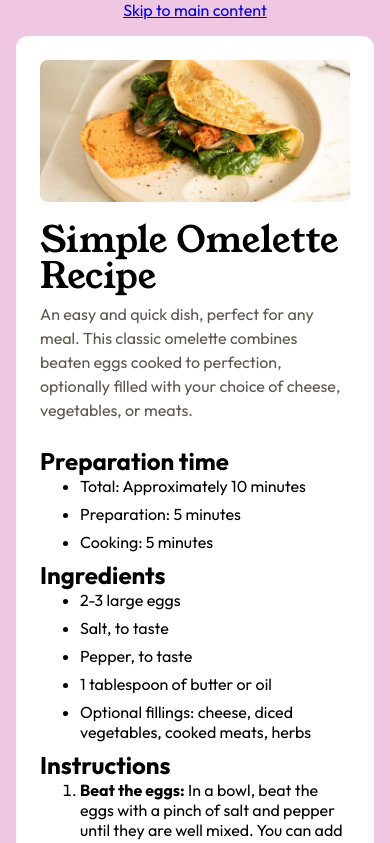
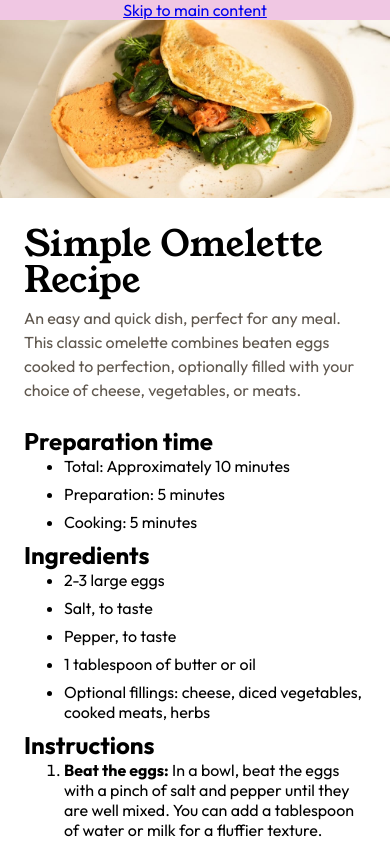
Before and after one commit to twelvegoats/FEM_recipe_page, a website: page index.html in a window 390 px wide. Shown: the top 843 px of the page. Drawn offline with nearby package versions, Linux system fonts and the light colour scheme; files that its build step writes are made by us from their sources.

Commit message:
Refactor responsive styles for recipe component to enhance layout on smaller screens

```diff
--- a/scss/base/_base.scss
+++ b/scss/base/_base.scss
@@ -53,3 +53,29 @@ li {
   color: $stone-600;
   line-height: 1.5;
 }
+
+@media (max-width: 768px) {
+  .recipe {
+    max-width: 100%;
+    padding: 0;
+    margin: 0;
+    border-radius: 0;
+  }
+
+  .recipe__image {
+    margin: 0;
+    border-radius: 0;
+    margin-bottom: 1.5rem;
+  }
+
+  .recipe__header {
+    padding: 0 1.5rem;
+  }
+
+  .prep-time,
+  .ingredients,
+  .instructions,
+  .nutrition {
+    padding: 0 1.5rem;
+  }
+}
```
